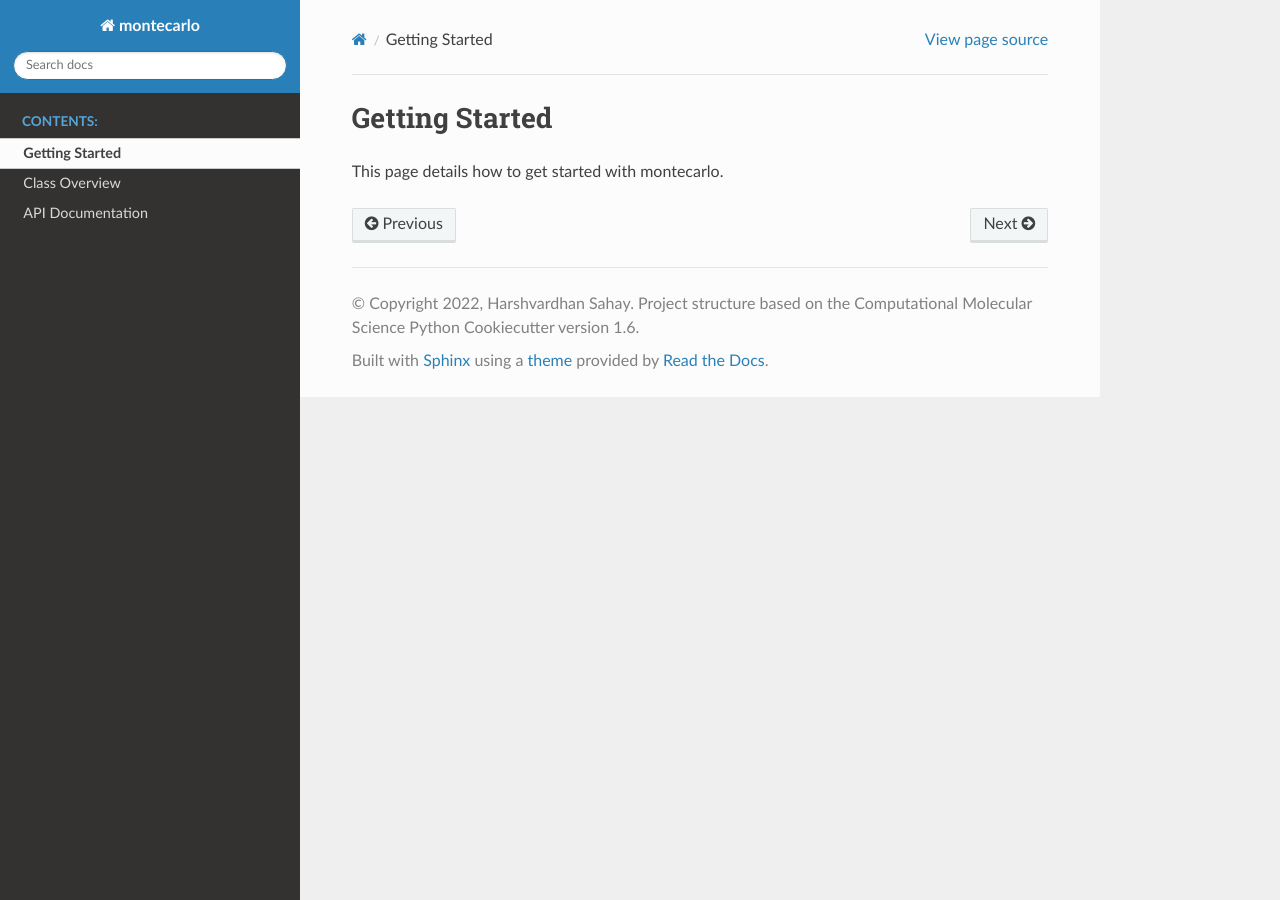
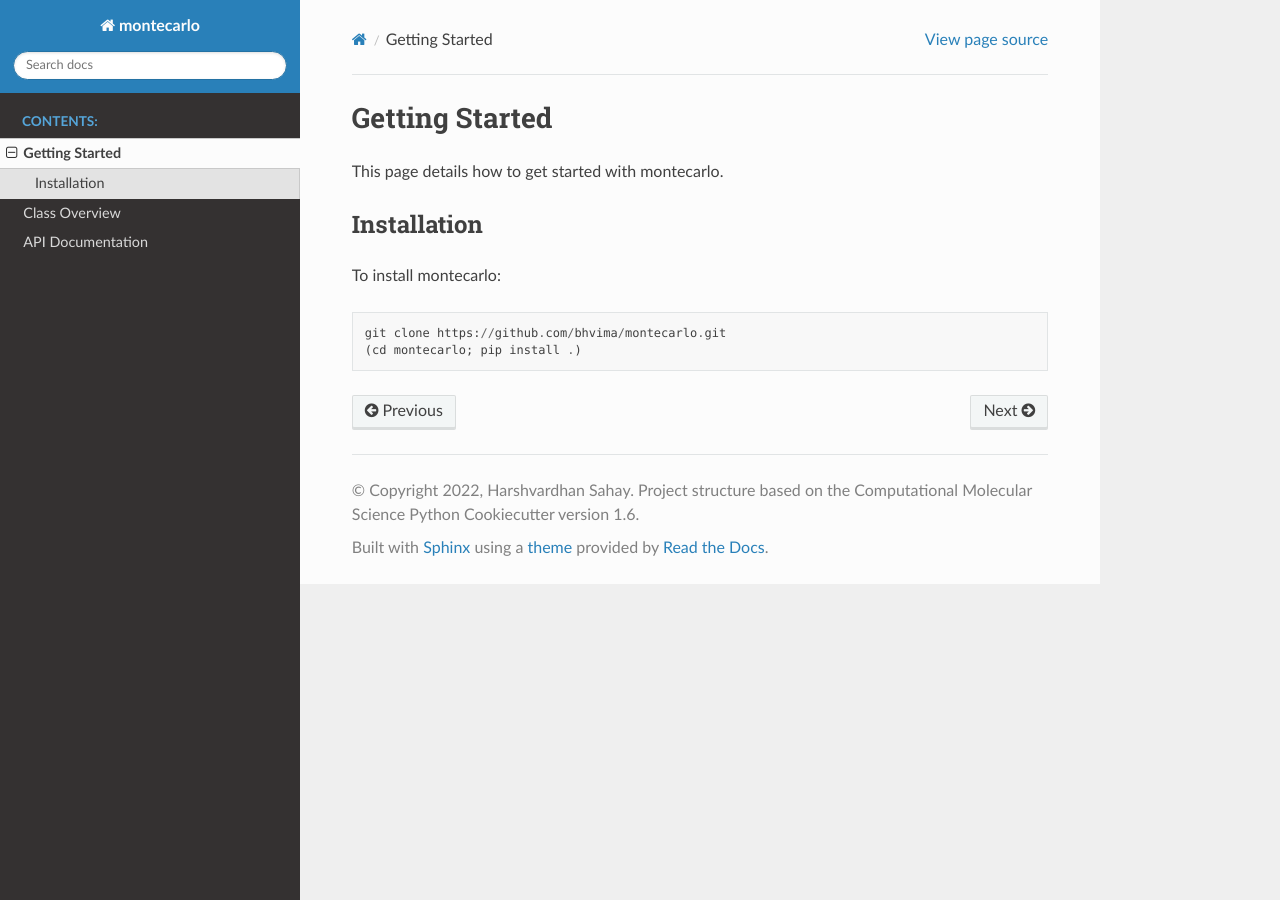
Before and after one commit to bhvima/montecarlo, a Sphinx documentation site: the page built from docs/getting_started.rst, in a window 1280 px wide. Built offline with Sphinx 7.4.7 and the Read the Docs theme 2.0.0, drawn with Linux system fonts in a browser that asks for light colours; the version number could not be read and is left out.

Commit message:
Added installation instructions

```diff
--- a/docs/getting_started.rst
+++ b/docs/getting_started.rst
@@ -2,3 +2,12 @@ Getting Started
 ===============
 
 This page details how to get started with montecarlo.
+
+
+Installation
+------------
+To install montecarlo:
+::
+
+        git clone https://github.com/bhvima/montecarlo.git
+        (cd montecarlo; pip install .)
```
